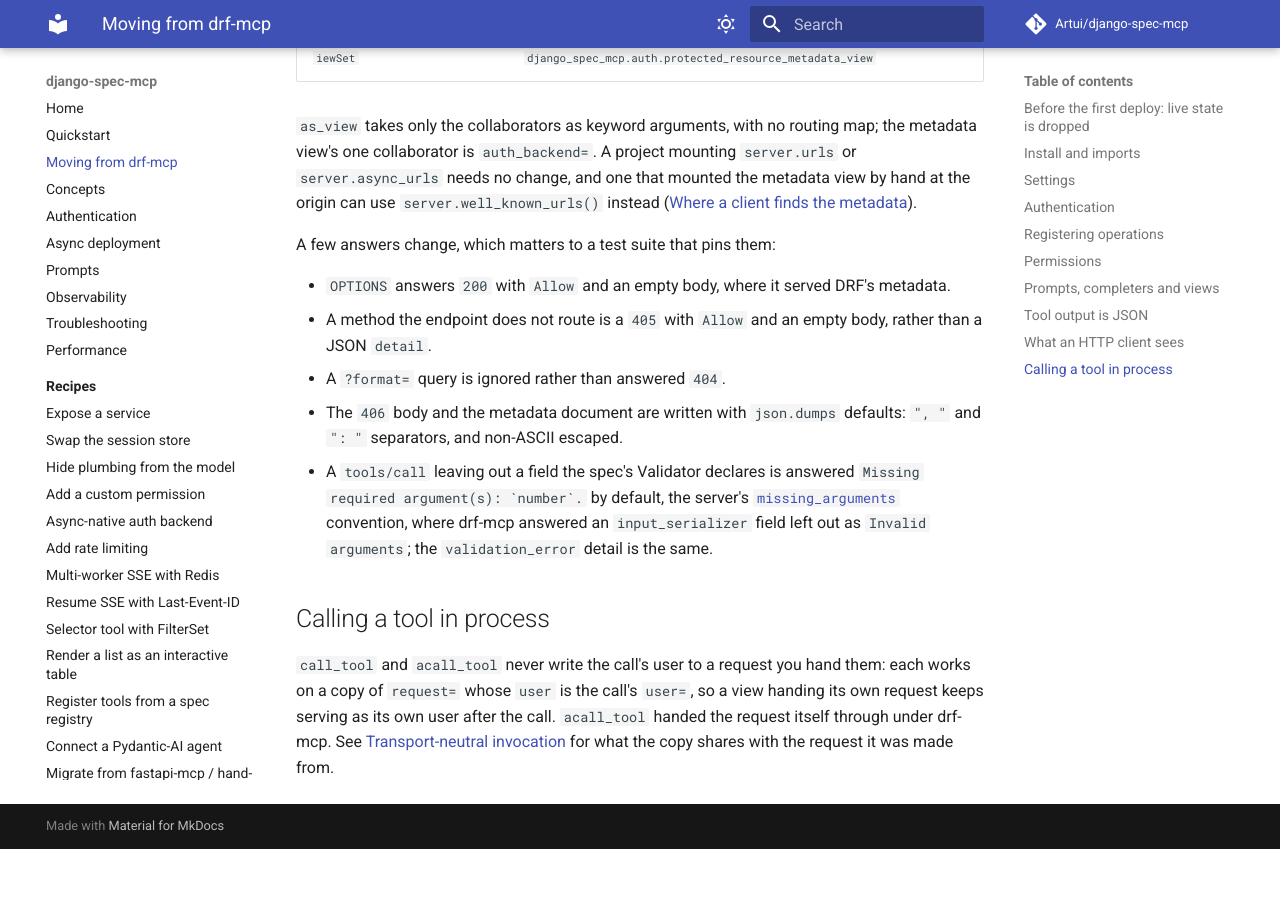
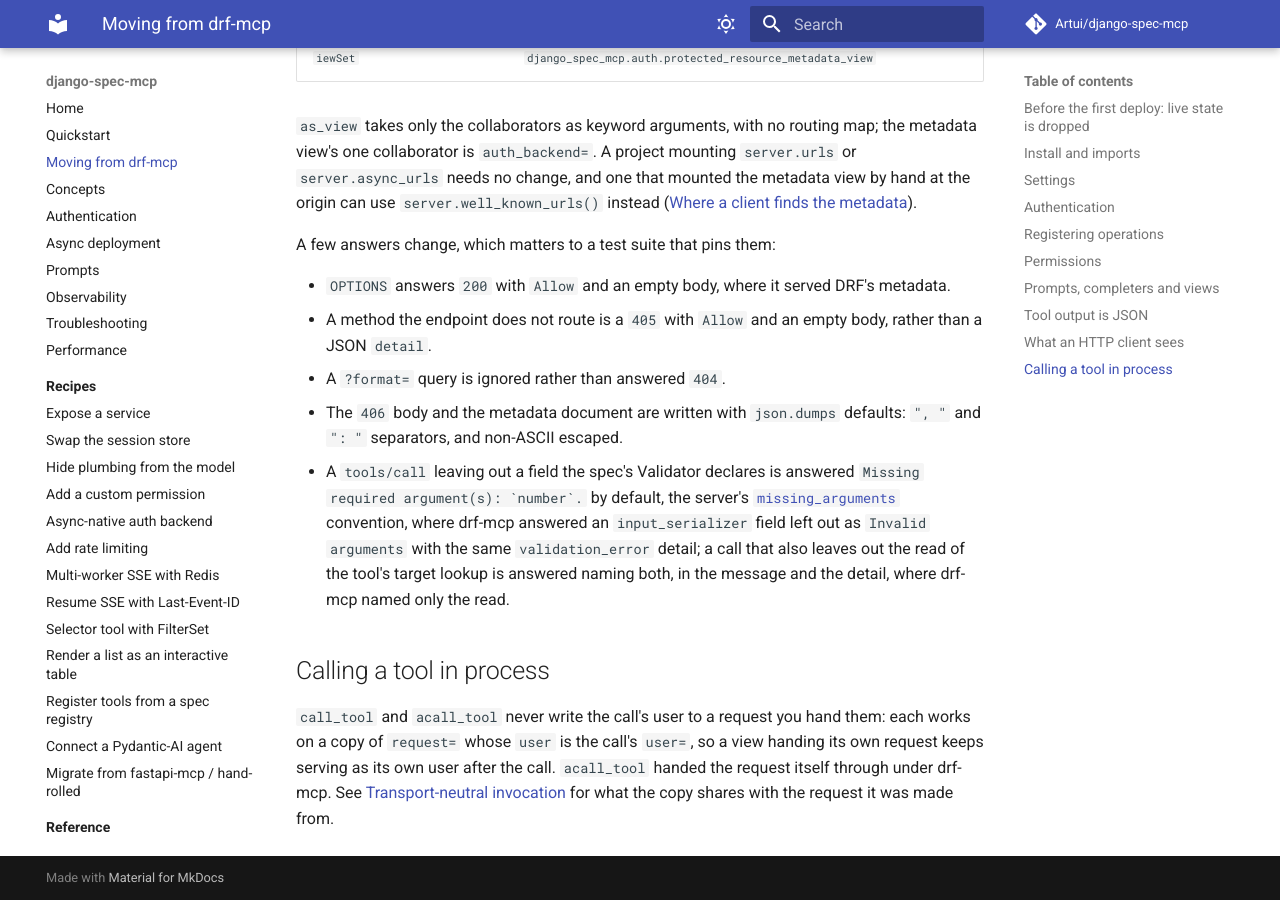
Before and after one commit to Artui/django-spec-mcp, an MkDocs documentation site: the page built from docs/moving-from-drf-mcp.md, in a window 1280 px wide and 900 px high, scrolled down 8582 px. Built offline with MkDocs 1.6.1 and Material for MkDocs 9.7.7, drawn with Linux system fonts in a browser that asks for light colours; comment, search, counter and statistics services are not loaded; before the commit the page ends 9431 px from its top, so only the background shows below that.

Commit message:
Name both arguments when a call also leaves out the target lookup's read
drf-mcp checked the selectors' reads before the input serializer ran, so a
call leaving out both a serializer field and the lookup's read was answered
naming only the read. The kernel names both, in the message and the detail.

Co-Authored-By: Claude Opus 5.5 <noreply@anthropic.com>

```diff
--- a/docs/moving-from-drf-mcp.md
+++ b/docs/moving-from-drf-mcp.md
@@ -365,7 +365,9 @@ A few answers change, which matters to a test suite that pins them:
   ``Missing required argument(s): `number`.`` by default, the server's
   [`missing_arguments`](concepts.md#agent-conventions) convention, where
   drf-mcp answered an `input_serializer` field left out as `Invalid
-  arguments`; the `validation_error` detail is the same.
+  arguments` with the same `validation_error` detail; a call that also leaves
+  out the read of the tool's target lookup is answered naming both, in the
+  message and the detail, where drf-mcp named only the read.
 
 ## Calling a tool in process
 
```
Also changed, not shown: CHANGELOG.md (+4 -2 lines).
